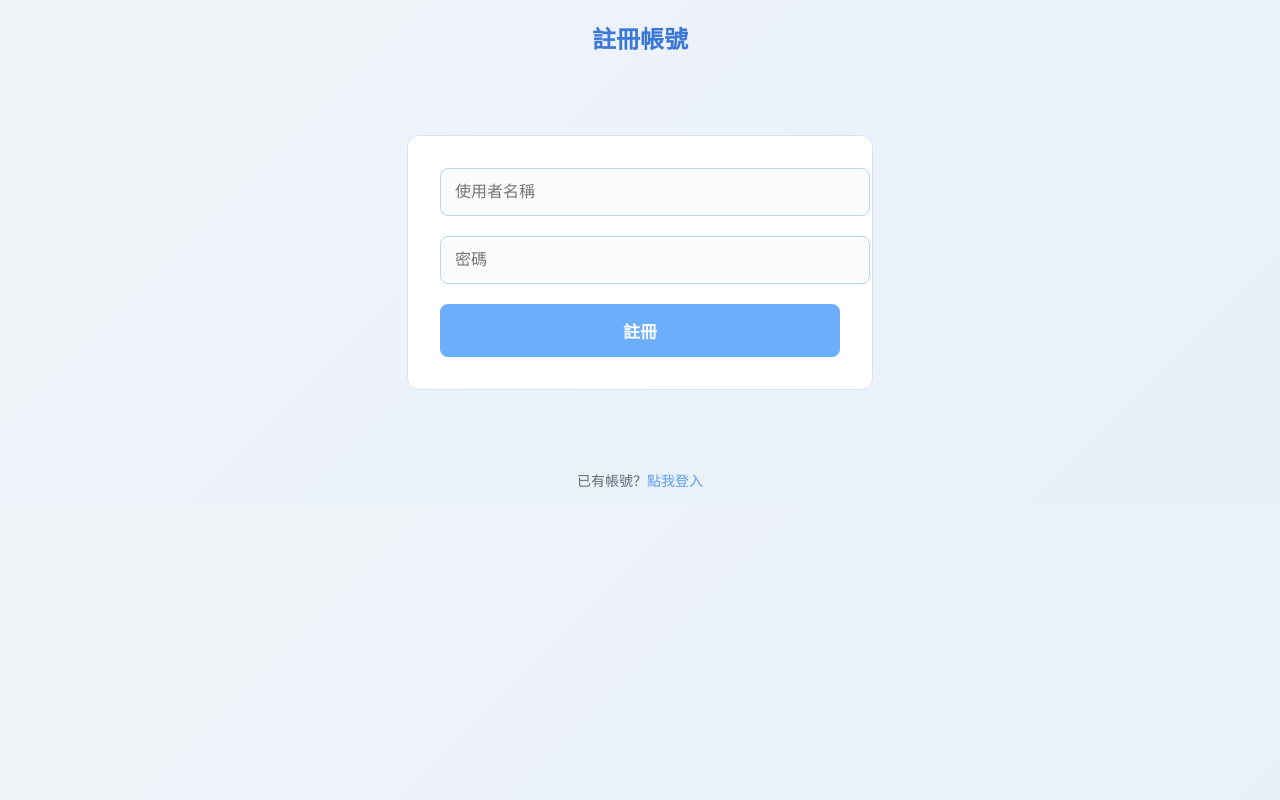
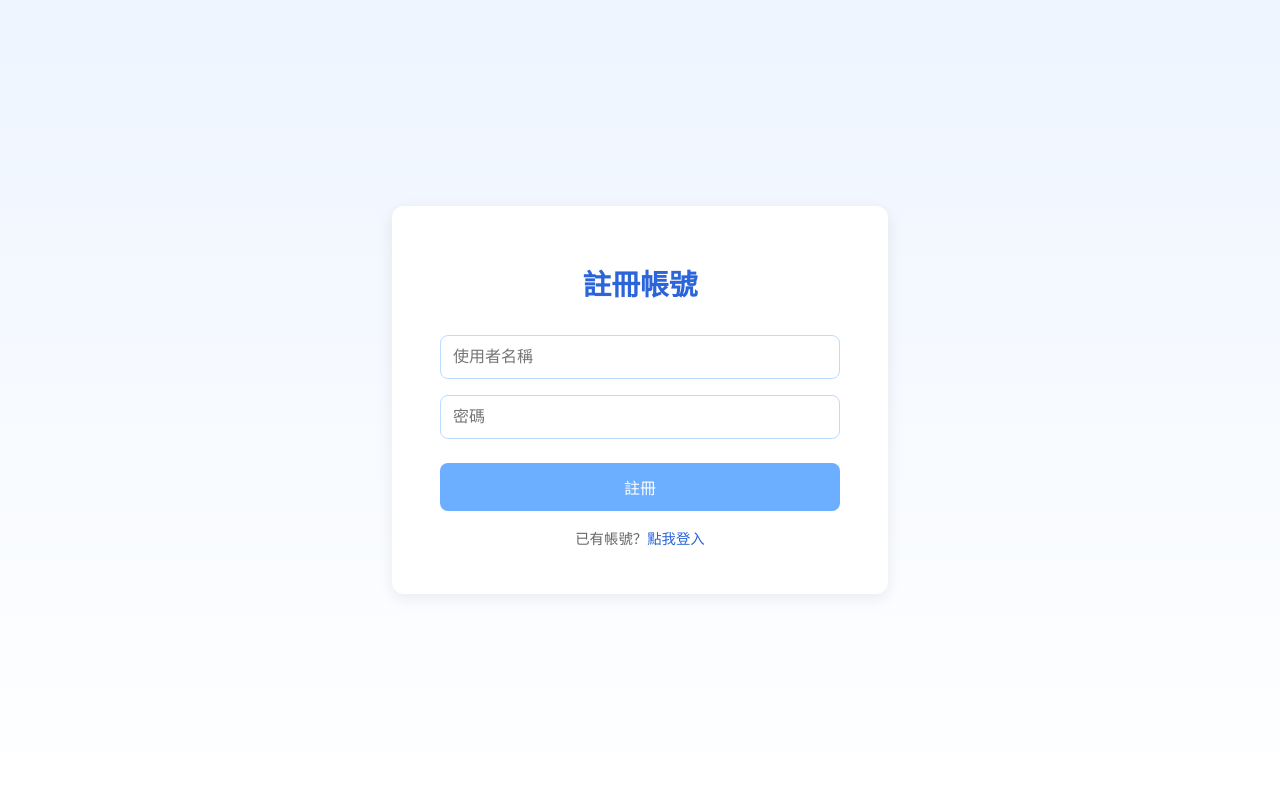
Before and after one commit to 1CYST7/flask_login_project, a Flask app: page /register in a window 1280 px wide. Run offline with Flask 2, Linux system fonts and the light colour scheme; some libraries are stand-ins or nearby versions.

```diff
--- a/templates/public_diary.html
+++ b/templates/public_diary.html
@@ -70,6 +70,9 @@
 
     .diary-card form {
       margin-top: 12px;
+      display: flex;
+      flex-direction: column;
+      gap: 10px;  /* 表單內元件之間的距離 */
     }
 
     input[type="text"] {
@@ -98,7 +101,7 @@
     }
 
     .forward-form {
-      margin-top: 8px;
+      margin-top: 12px;
     }
 
     .comment-title {
--- a/templates/register.html
+++ b/templates/register.html
@@ -1,86 +1,84 @@
 {% extends "base.html" %}
+
 {% block content %}
 <style>
     body {
-    background: linear-gradient(135deg, #f0f4f8, #e8f0fa);
-    font-family: 'Helvetica Neue', 'Segoe UI', sans-serif;
-    color: #2e3a59;
+        font-family: 'Segoe UI', Tahoma, Geneva, Verdana, sans-serif;
+        background: linear-gradient(to bottom, #eef5ff, #ffffff);
+        display: flex;
+        justify-content: center;
+        align-items: center;
+        height: 100vh;
         margin: 0;
-    padding: 0;
     }
 
-  form {
+    .login-container {
+        background-color: #ffffff;
+        padding: 2rem 3rem;
+        border-radius: 12px;
+        box-shadow: 0 4px 16px rgba(0, 0, 0, 0.08);
+        width: 100%;
         max-width: 400px;
-    margin: 80px auto;
-    padding: 32px;
-    background: #ffffff;
-    border: 1px solid #d6e4f0;
-    border-radius: 12px;
+        text-align: center;
     }
 
-  h2 {
-    text-align: center;
-    color: #3c78d8;
-    font-size: 24px;
-    margin-bottom: 24px;
+    .login-container h2 {
+        margin-bottom: 1.5rem;
+        color: #2c65d9;
+        font-weight: bold;
+        font-size: 1.8rem;
     }
 
-  input[type="text"],
-  input[type="password"] {
+    .login-container input[type="text"],
+    .login-container input[type="password"] {
         width: 100%;
-    padding: 14px;
-    margin-bottom: 20px;
-    border: 1px solid #bdd7ee;
+        padding: 0.75rem;
+        margin: 0.5rem 0;
+        border: 1px solid #bcdcff;
         border-radius: 8px;
-    font-size: 16px;
-    background-color: #f9fbfd;
-    transition: border-color 0.2s ease;
+        font-size: 1rem;
+        box-sizing: border-box;
+        transition: border-color 0.3s;
     }
 
-  input[type="text"]:focus,
-  input[type="password"]:focus {
-    border-color: #84b9f5;
+    .login-container input:focus {
+        border-color: #6caeff;
         outline: none;
-    background-color: #ffffff;
     }
 
-  button {
+    .login-container button {
+        margin-top: 1rem;
         width: 100%;
-    padding: 14px;
-    background-color: #6baefc;
-    color: #fff;
+        padding: 0.75rem;
+        background-color: #6caeff;
+        color: white;
         border: none;
         border-radius: 8px;
-    font-size: 17px;
-    font-weight: 600;
+        font-size: 1rem;
         cursor: pointer;
-    transition: background-color 0.3s ease;
+        transition: background-color 0.3s;
     }
 
-  button:hover {
-    background-color: #589ff0;
+    .login-container button:hover {
+        background-color: #5a9ae6;
     }
 
-  p {
-    text-align: center;
-    font-size: 14px;
-    color: #5f6c7b;
-    margin-top: 24px;
+    .login-container p {
+        margin-top: 1rem;
+        font-size: 0.9rem;
+        color: #666;
     }
 
-  p a {
-    color: #5c9ff0;
+    .login-container a {
+        color: #2c65d9;
         text-decoration: none;
-    font-weight: 500;
-    transition: color 0.3s ease;
     }
 
-  p a:hover {
-    color: #3a84e5;
+    .login-container a:hover {
         text-decoration: underline;
     }
 </style>
-
+<div class="login-container">
     <h2>註冊帳號</h2>
     <form method="POST">
         <input type="text" name="username" placeholder="使用者名稱" required><br>
@@ -93,4 +91,5 @@
     {% endif %}
 
     <p>已有帳號？<a href="{{ url_for('login') }}">點我登入</a></p>
+</div>
 {% endblock %}
```
Also changed, not shown: templates/diary.html (deleted, +0 -21 lines), templates/write.html (+5 -2 lines). Lines whose indentation alone changed are shown as unchanged.
